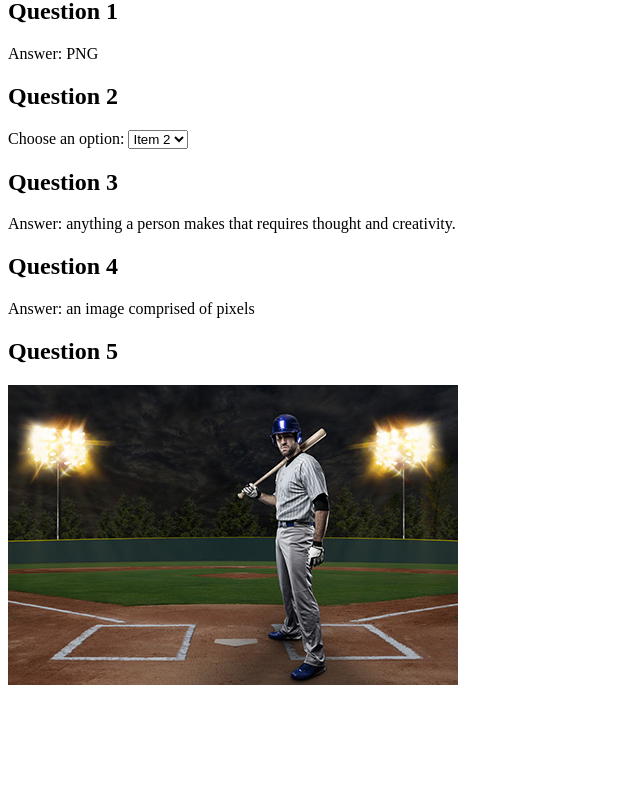
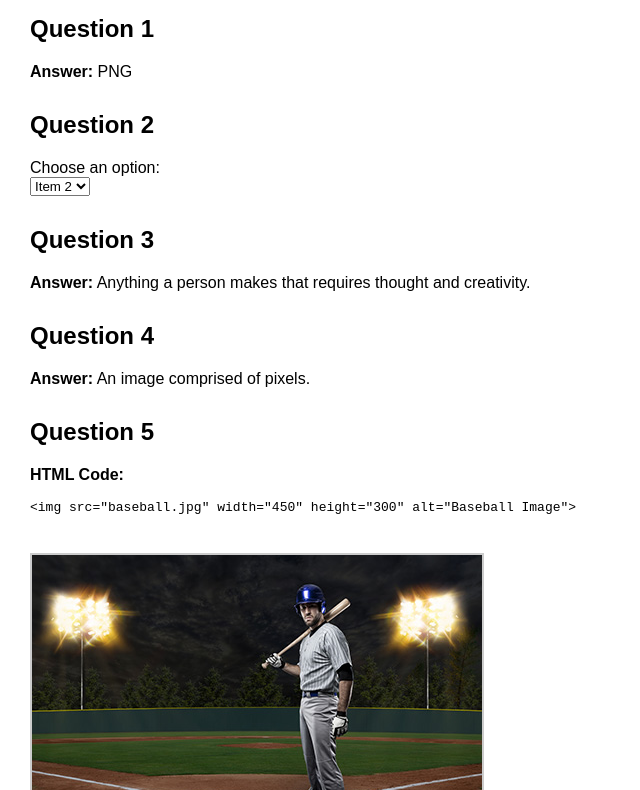
Before and after one commit to Lincoln332/math-form-link, a plain HTML site: page module2_exam.html in a window 1280 px wide. Shown: the part 82-872 px from the top of the page, without its empty margins (0-640 px from the left). Before the commit the page ends 800 px from the top, so only its background shows below. Drawn offline with Linux system fonts and the light colour scheme.

Commit message:
Update module2_exam.html

```diff
--- a/module2_exam.html
+++ b/module2_exam.html
@@ -3,16 +3,32 @@
 <head>
   <meta charset="UTF-8">
   <title>Module 2 Exam</title>
+  <style>
+    body {
+      font-family: Arial, sans-serif;
+      margin: 30px;
+    }
+    h1 {
+      color: darkblue;
+    }
+    h2 {
+      margin-top: 30px;
+    }
+    img {
+      margin-top: 10px;
+      border: 2px solid #ccc;
+    }
+  </style>
 </head>
 <body>
   <h1>Module 2 Exam</h1>
 
   <h2>Question 1</h2>
-  <p>Answer: PNG</p>
+  <p><strong>Answer:</strong> PNG</p>
 
   <h2>Question 2</h2>
   <form>
-    <label for="dropdown">Choose an option:</label>
+    <label for="dropdown">Choose an option:</label><br>
     <select id="dropdown" name="dropdown">
       <option>Item 1</option>
       <option selected>Item 2</option>
@@ -21,15 +37,17 @@
   </form>
 
   <h2>Question 3</h2>
-  <p>Answer: anything a person makes that requires thought and creativity.</p>
+  <p><strong>Answer:</strong> Anything a person makes that requires thought and creativity.</p>
 
   <h2>Question 4</h2>
-  <p>Answer: an image comprised of pixels</p>
+  <p><strong>Answer:</strong> An image comprised of pixels.</p>
 
   <h2>Question 5</h2>
+  <p><strong>HTML Code:</strong></p>
+  <pre>
+&lt;img src="baseball.jpg" width="450" height="300" alt="Baseball Image"&gt;
+  </pre>
   <img src="baseball.jpg" width="450" height="300" alt="Baseball Image">
-
-  <!-- Continue this format for remaining questions -->
 
 </body>
 </html>
```
